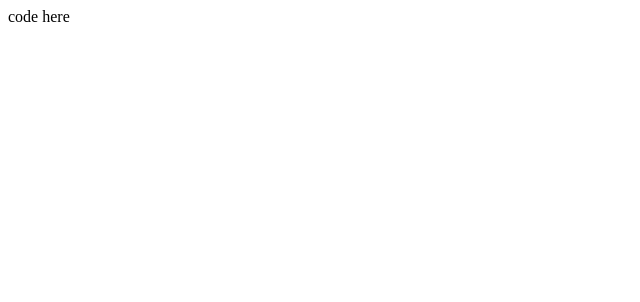
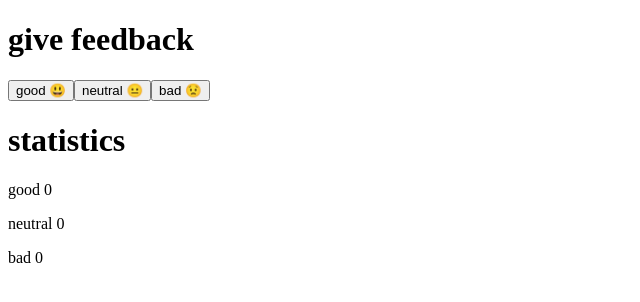
Before and after one commit to cherylfong/netscapia, a React (Create React App) app in the folder part1/unicafe/: page / in a window 1280 px wide. Shown: the top 302 px of the page, without its empty margins (0-640 px from the left). Built offline with nearby package versions, Linux system fonts and the light colour scheme.

Commit message:
complete section 1.6

```diff
--- a/part1/unicafe/src/App.js
+++ b/part1/unicafe/src/App.js
@@ -1,3 +1,7 @@
+/**
+ * 1.6 Implement a web application for collecting customer feedback. There are only three options for feedback: good, neutral, and bad.
+ */
+
 import { useState } from 'react'
 
 const App = () => {
@@ -6,11 +10,48 @@ const App = () => {
   const [neutral, setNeutral] = useState(0)
   const [bad, setBad] = useState(0)
 
+  const handleGoodClick = () => {
+    const updateGood = good + 1
+    setGood(updateGood)
+  }
+
+  const handleNeutralClick = () => {
+    const updateNeutral = neutral + 1
+    setNeutral(updateNeutral)
+
+  }
+
+  const handleBadClick = () => {
+    const updateBad = bad + 1
+    setBad(updateBad)
+    // setTotal(updateBad + bad)
+  }
+
+
   return (
     <div>
-      code here
+      <h1>give feedback</h1>
+      <Button handle={handleGoodClick} text={"good 😃"} />
+      <Button handle={handleNeutralClick} text={"neutral 😐"} />
+      <Button handle={handleBadClick} text={"bad 😟"} />
+      <h1>statistics</h1>
+      <P text={"good"} value={good}/>
+      <P text={"neutral"} value={neutral}/>
+      <P text={"bad"} value={bad}/>
+
     </div>
   )
 }
 
+/**
+ * Custom Button
+ */
+const Button = ({handle, text}) => <button onClick={handle}>{text}</button>
+
+/**
+ * Display values
+ */
+const P = ({text, value}) => <p>{text} {value}</p>
+
+
 export default App
```
